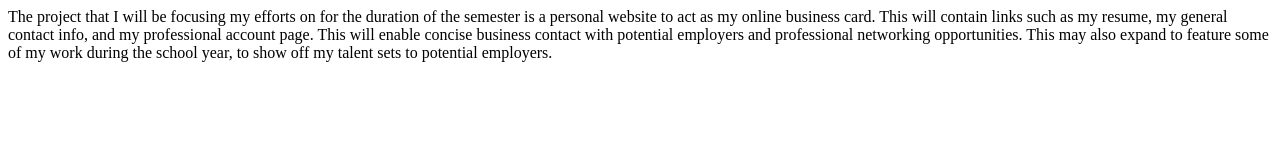
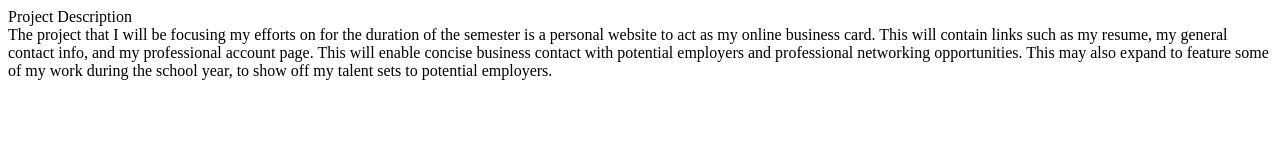
Before and after one commit to KristoforHorst/KristoforHorst, a plain HTML site: page index.html in a window 1280 px wide. Drawn offline with Linux system fonts and the light colour scheme.

Commit message:
assignment 2

```diff
--- a/index.html
+++ b/index.html
@@ -1,3 +1,8 @@
+<html>
+<Header>
+Project Description
+</Header>
+<Body>
 The project that I will be focusing my efforts on for the duration of
 the semester is a personal website to act as my online business card.
 This will contain links such as my resume, my general contact info, and
@@ -6,3 +11,5 @@ with potential employers and professional networking opportunities.
 
 This may also expand to feature some of my work during the school year,
 to show off my talent sets to potential employers.
+</Body>
+</html>
```
Also changed, not shown: 1 other file.
